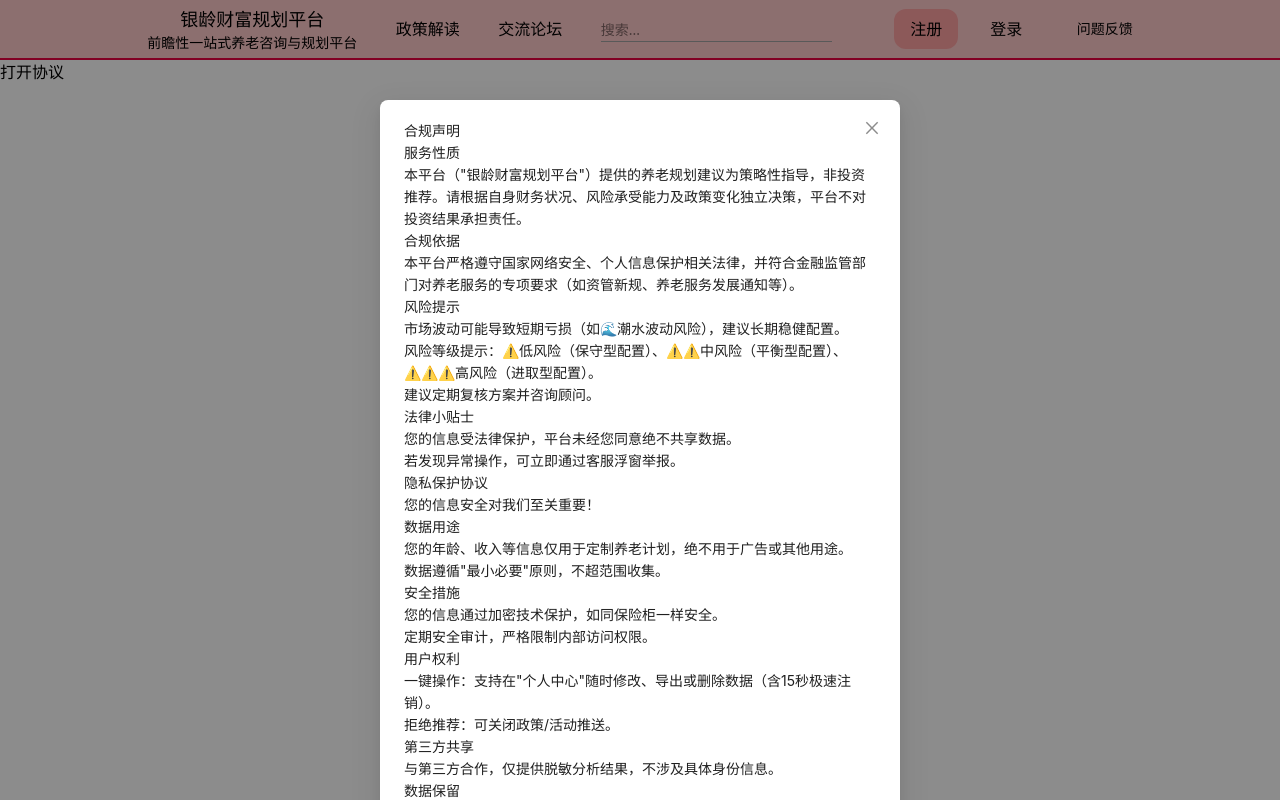
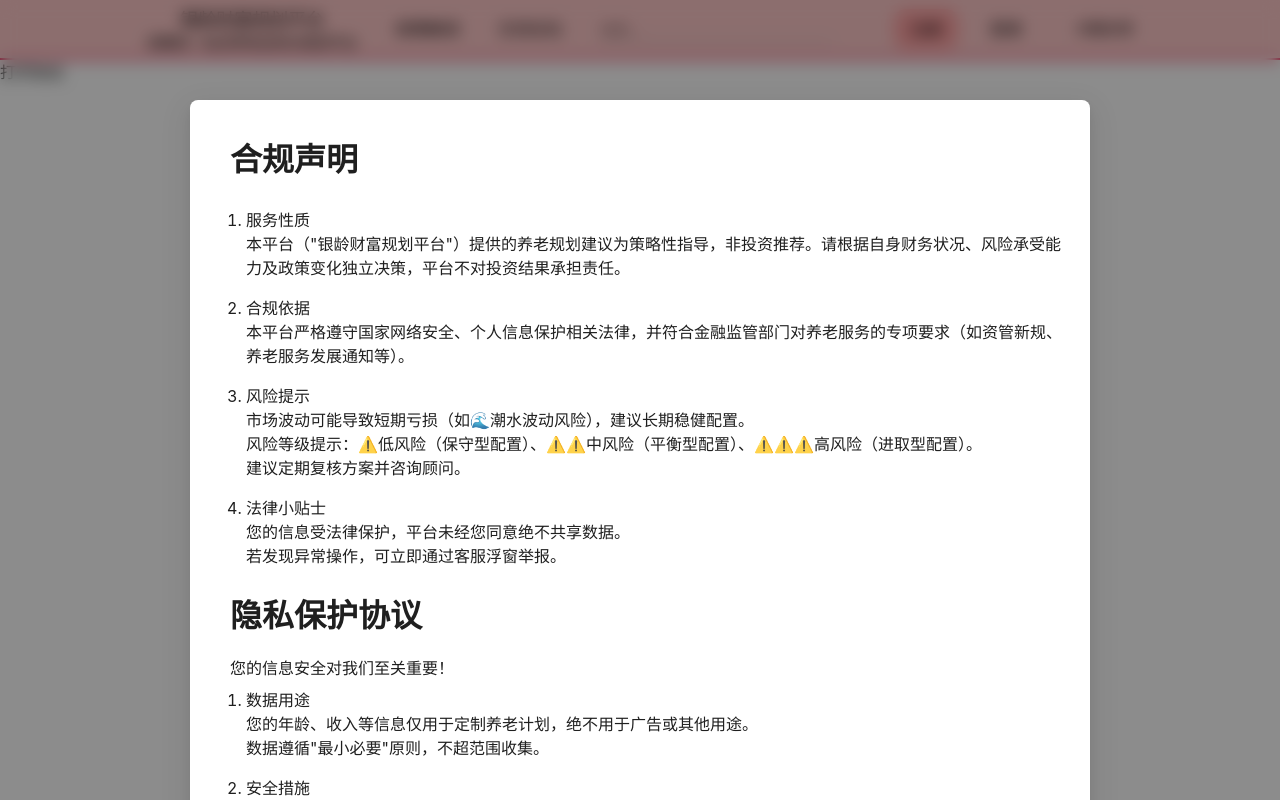
Before and after one commit to SeniorCareManager/frontend, a React (Vite) app: page / in a window 1280 px wide. Both pictures are taken after a click on the button "打开协议". Built offline with nearby package versions, Linux system fonts and the light colour scheme; some icons are missing.

Commit message:
vdsvjsmdrefiopsew

```diff
--- a/src/components/App.tsx
+++ b/src/components/App.tsx
@@ -5,7 +5,11 @@ import zhCN from "antd/locale/zh_CN";
 
 export default function MainPage(){
     return(
-        <ConfigProvider locale={zhCN} wave={{disabled: true}} theme={{}}>
+        <ConfigProvider locale={zhCN} wave={{disabled: true}} theme={{
+            token: {
+                fontSize: 16
+            }
+        }}>
             <div className="flex flex-col flex-nowrap h-screen w-screen">
                 <Navbar />
                 <div className="grow">
--- a/src/components/Popup.tsx
+++ b/src/components/Popup.tsx
@@ -1,15 +1,60 @@
-import { Modal } from "antd"
-import { useState } from "react";
+import { message, Modal } from "antd"
+import { useCallback, useState } from "react";
+import { getPx } from "../utils";
 
 
 export default function Popup(){
+    const [messageApi, contextHolder] = message.useMessage();
     const [open, setOpen] = useState(false);
+    const [copen, setCOPen] = useState(false);
+    const agreecb = useCallback(()=>{
+        setCOPen(true);
+    }, []);
+    const denycb = useCallback(()=>{
+        setOpen(false);
+    }, []);
+    const denycb2 = useCallback(()=>{
+        setCOPen(false);
+    }, []);
+    const ahreecb2 = useCallback(()=>{
+        setCOPen(false);
+        setOpen(false);
+        messageApi.success("您已接受合规声明与隐私条款");
+    }, []);
     return(<>
+        {contextHolder}
         <button onClick={()=>setOpen(true)}>打开协议</button>
-        <Modal open={open}>
-            <div>
-                <p>合规声明</p>
-                <ol>
+        <Modal open={copen} width={300} centered closeIcon={null} okText="确认" cancelText="取消" onOk={ahreecb2} onCancel={denycb2} okButtonProps={{autoInsertSpace: false}} cancelButtonProps={{autoInsertSpace: false}}
+        footer={(_: React.ReactNode, {OkBtn, CancelBtn})=>{
+            return(<div className="flex flex-col items-center gap-2">
+                <div className="flex flex-row justify-center gap-4">
+                    <OkBtn />
+                    <CancelBtn />
+                </div>
+            </div>);
+        }}>
+            <div className="text-center">您已确认隐私条款，是否继续？</div>
+        </Modal>
+        <Modal classNames={{
+            content: "h-192 overflow-y-auto scrollbar666",
+            mask: "backdrop-blur-sm"
+        }} width={900} okText="同意" cancelText="不同意"
+        footer={(_: React.ReactNode, {OkBtn, CancelBtn})=>{
+            return(<div className="flex flex-col items-center gap-2">
+                <div className="text-sm text-neutral-600">点击“同意”即视为接受本声明全部内容，并承诺遵守平台规则及法律法规。</div>
+                <div className="flex flex-row justify-center gap-4">
+                    <OkBtn />
+                    <CancelBtn />
+                </div>
+            </div>);
+        }}
+        closeIcon={null}
+        onOk={agreecb}
+        onCancel={denycb}
+        okButtonProps={{autoInsertSpace: false}} open={open}>
+            <div className="p-4">
+                <h1 className="mb-4">合规声明</h1>
+                <ol className="pl-4 *:py-2">
                     <li>
                         <div>服务性质</div>
                         <div>本平台（"银龄财富规划平台"）提供的养老规划建议为策略性指导，非投资推荐。请根据自身财务状况、风险承受能力及政策变化独立决策，平台不对投资结果承担责任。</div>
@@ -19,7 +64,7 @@ export default function Popup(){
                         <div>本平台严格遵守国家网络安全、个人信息保护相关法律，并符合金融监管部门对养老服务的专项要求（如资管新规、养老服务发展通知等）。</div>
                     </li>
                     <li>
-                        <div>风险提示</div>
+                        <div className="">风险提示</div>
                         <ul>
                             <li>市场波动可能导致短期亏损（如🌊潮水波动风险），建议长期稳健配置。</li>
                             <li>风险等级提示：⚠️低风险（保守型配置）、⚠️⚠️中风险（平衡型配置）、⚠️⚠️⚠️高风险（进取型配置）。</li>
@@ -32,9 +77,9 @@ export default function Popup(){
                         <div>若发现异常操作，可立即通过客服浮窗举报。</div>
                     </li>
                 </ol>
-                <p>隐私保护协议</p>
+                <h1 className="my-4">隐私保护协议</h1>
                 <div>您的信息安全对我们至关重要！</div>
-                <ol>
+                <ol className="pl-4 *:py-2">
                     <li>
                         <div>数据用途</div>
                         <div>您的年龄、收入等信息仅用于定制养老计划，绝不用于广告或其他用途。</div>
@@ -59,10 +104,6 @@ export default function Popup(){
                         <div>账户注销后，数据6个月自动清除（法律特殊要求除外）。</div>
                     </li>
                 </ol>
-                <div>
-                    <button>不同意</button>
-                    <button>同意</button>
-                </div>
             </div>
         </Modal>
     </>);
--- a/src/index.css
+++ b/src/index.css
@@ -1 +1,18 @@
 @import "tailwindcss";
+
+h1{
+    font-size: xx-large;
+    font-weight: bold;
+}
+
+ol{
+    list-style-type: decimal;
+}
+
+.scrollbar666{
+    scrollbar-width: thin;
+}
+
+.ant-modal .ant-modal-content{
+    padding-right: 5px;
+}
--- /dev/null
+++ b/src/utils.ts
@@ -0,0 +1,17 @@
+const originStyle = "position:absolute;top:-12914rem;left:-12914rem;";
+
+/**将任何长度单位或 css 变量转换为像素值*/
+export function getPx(value :number | string) :number{
+    if(value === 0) return 0;
+    //console.log(`getPx${(Date.now() + "").substring(9, 13)}:`, value);
+    let testEl :HTMLElement | null = document.getElementById("getPx_test");
+    if(!testEl){
+        testEl = document.createElement("div");
+        testEl.id = "getPx_test";
+        document.body.appendChild(testEl);
+    }
+    testEl.setAttribute("style", `${originStyle}height:${value}`);
+    const result = parseFloat(getComputedStyle(testEl).height);
+    testEl.setAttribute("style", originStyle);
+    return result;
+}
```
Also changed, not shown: 5 other files (tests, documents, lock files or other folders).
